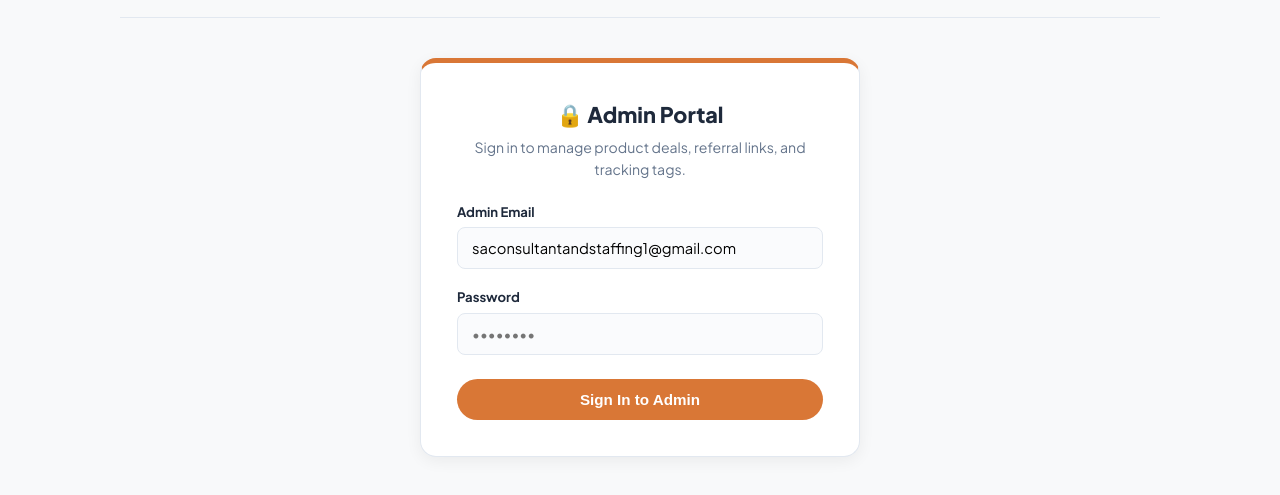
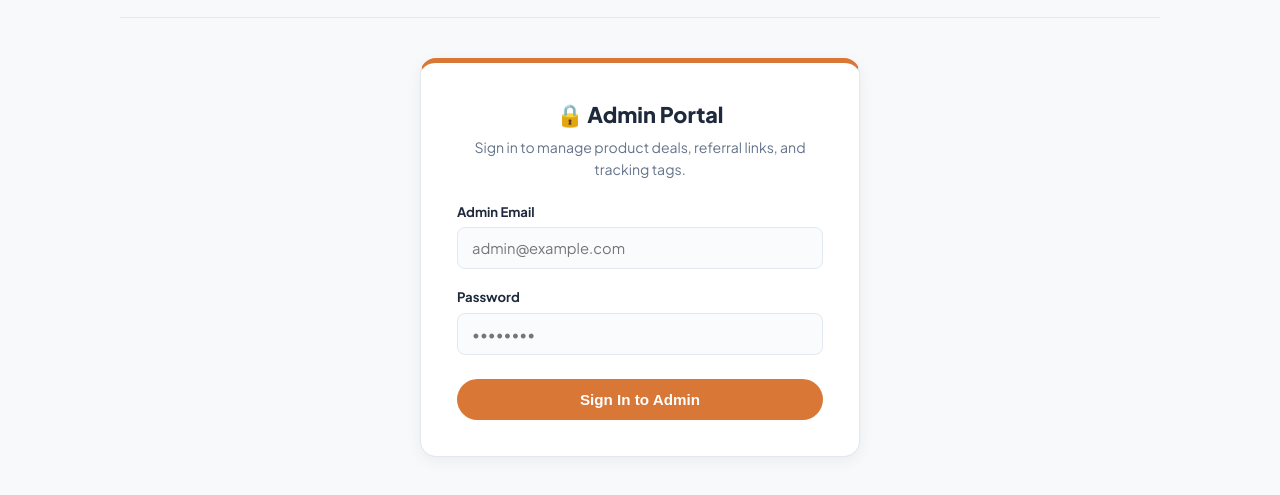
Before and after one commit to saconsultantandstaffing1-lgtm/amazon, a website: page admin.html in a window 1280 px wide. Shown: the part 89-584 px from the top of the page. Drawn offline with nearby package versions, Linux system fonts and the light colour scheme.

Commit message:
Leave admin email field completely blank by default

```diff
--- a/admin.html
+++ b/admin.html
@@ -290,7 +290,7 @@
       <form id="authForm" onsubmit="return false;">
         <div class="form-group" style="margin-bottom: 18px;">
           <label for="authEmail">Admin Email</label>
-          <input type="email" id="authEmail" value="saconsultantandstaffing1@gmail.com" placeholder="admin@example.com" required autocomplete="email">
+          <input type="email" id="authEmail" placeholder="admin@example.com" required autocomplete="email">
         </div>
         <div class="form-group" style="margin-bottom: 24px;">
           <label for="authPassword">Password</label>
```
